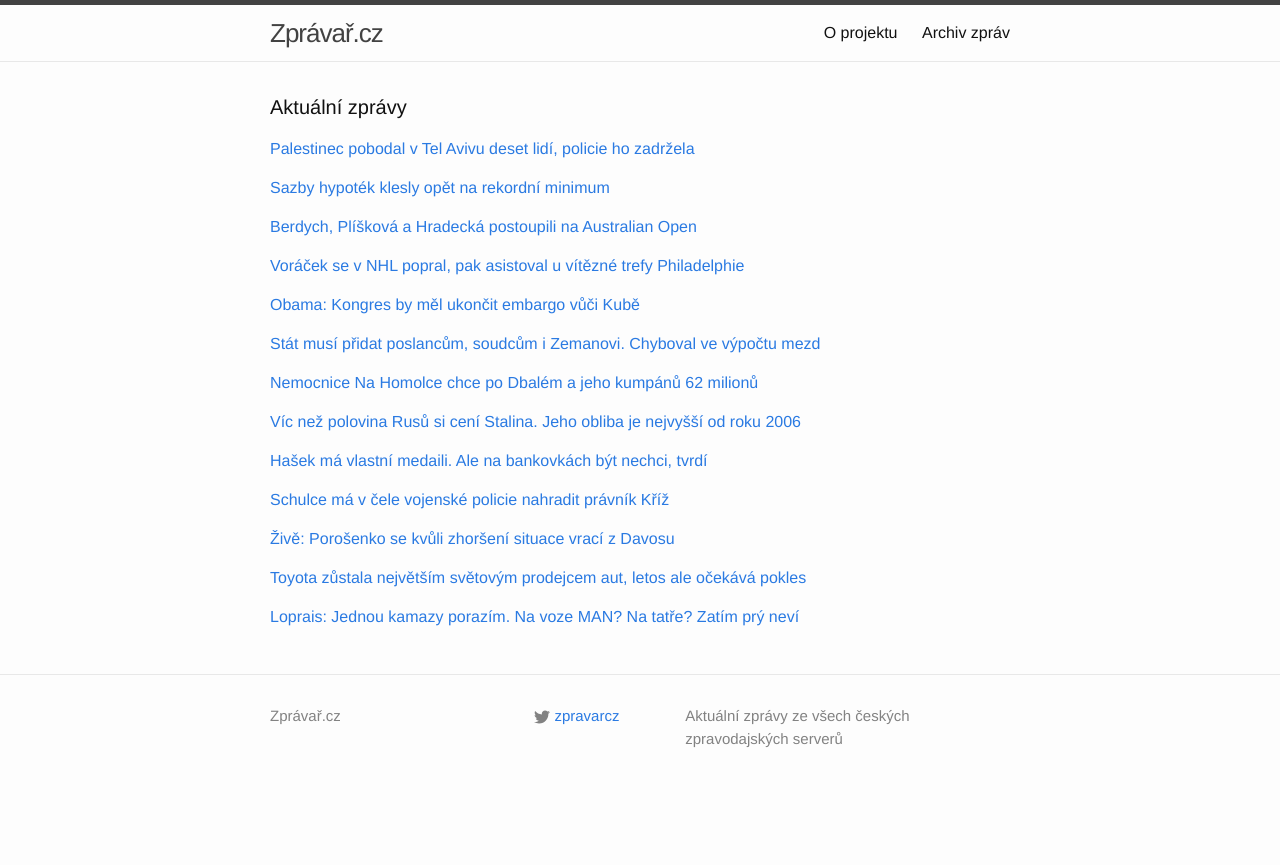
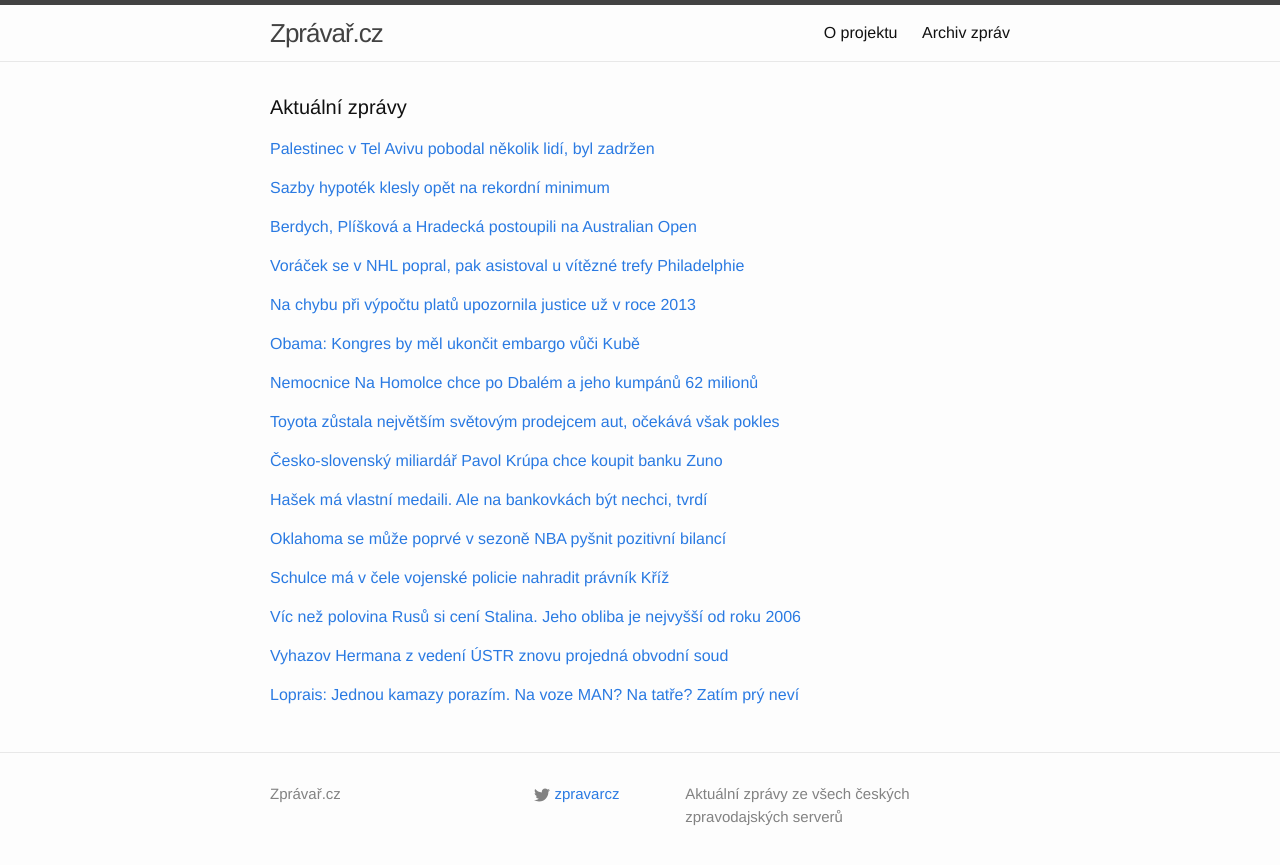
Before and after one commit to adliska/zpravar, a Jekyll site: the page built from index.html, in a window 1280 px wide. Shown: the top 865 px of the page. Built offline with Jekyll 4.4.1, drawn with Linux system fonts in a browser that asks for light colours.

Commit message:
zpravar news update

```diff
--- a/index.html
+++ b/index.html
@@ -5,16 +5,18 @@ layout: default
 <div class="home">
     <h1 class="page-heading">Aktuální zprávy</h1>
 
-<p><a href="javascript:;" onclick="toggle_visibility('zpravy0')">Palestinec pobodal v Tel Avivu deset lidí, policie ho zadržela</a></p>
+<p><a href="javascript:;" onclick="toggle_visibility('zpravy0')">Palestinec v Tel Avivu pobodal několik lidí, byl zadržen</a></p>
 <div id="zpravy0" style="display:none">
 <ul>
+<li><a href=http://zpravy.e15.cz/zahranicni/udalosti/palestinec-v-tel-avivu-pobodal-nekolik-lidi-byl-zadrzen-1155057>Palestinec v Tel Avivu pobodal několik lidí, byl zadržen - zpravy.e15.cz</a></li>
+<li><a href=http://www.rozhlas.cz/_zprava/utocnik-v-mestskem-autobusu-v-tel-avivu-pobodal-deset-lidi-policie-ho-zadrzela--1446045>Útočník v městském autobusu v Tel Avivu pobodal deset lidí, policie ho zadržela - www.rozhlas.cz</a></li>
+<li><a href=http://zpravy.e15.cz/zahranicni/udalosti/palestinec-v-tel-avivu-pobodal-deset-lidi-byl-zadrzen-1155057>Palestinec v Tel Avivu pobodal deset lidí, byl zadržen - zpravy.e15.cz</a></li>
 <li><a href=http://www.tyden.cz/rubriky/zahranici/asie-a-oceanie/palestinec-pobodal-v-tel-avivu-deset-lidi-policie-ho-zadrzela_330827.html>Palestinec pobodal v Tel Avivu deset lidí, policie ho zadržela - www.tyden.cz</a></li>
 <li><a href=http://www.lidovky.cz/palestinec-pobodal-v-tel-avivu-deset-lidi-policie-ho-zadrzela-pt1-/zpravy-svet.aspx?c=A150121_083942_ln_zahranici_mmu>Palestinec pobodal v izraelském autobusu nejméně deset lidí  - www.lidovky.cz</a></li>
 <li><a href=http://www.ceskatelevize.cz/ct24/svet/298917-nejmene-16-pobodanych-cestujicich-v-tel-avivu/>Nejméně 16 pobodaných cestujících v Tel Avivu - www.ceskatelevize.cz</a></li>
 <li><a href=http://echo24.cz/a/wVyPb>Palestinec pobodal v Tel Avivu v autobuse 10 lidí - echo24.cz</a></li>
 <li><a href=http://www.ceskatelevize.cz/ct24/svet/298917-nejmene-16-pobodanych-lidi-v-tel-avivu/>Nejméně 16 pobodaných lidí v Tel Avivu - www.ceskatelevize.cz</a></li>
 <li><a href=http://www.rozhlas.cz/_zprava/palestinec-pobodal-v-tel-avivu-nejmene-devet-lidi-policie-ho-zadrzela--1446045>Palestinec pobodal v Tel Avivu nejméně devět lidí, policie ho zadržela - www.rozhlas.cz</a></li>
-<li><a href=http://www.novinky.cz/zahranicni/blizky-a-stredni-vychod/359354-palestinec-pobodal-v-tel-avivu-16-lidi-v-autobusu.html>Palestinec pobodal v Tel Avivu 16 lidí v autobusu - www.novinky.cz</a></li>
 <li><a href=http://www.rozhlas.cz/_zprava/palestinec-pobodal-v-tel-avivu-nejmene-deset-lidi-policie-ho-zadrzela--1446045>Palestinec pobodal v Tel Avivu nejméně deset lidí, policie ho zadržela - www.rozhlas.cz</a></li>
 <li><a href=http://zpravy.idnes.cz/utok-v-autobuse-v-tel-avivu-df2-/zahranicni.aspx?c=A150121_072026_zahranicni_neh>V Tel Avivu pobodal útočník během ranní špičky v autobusu deset lidi - zpravy.idnes.cz</a></li>
 <li><a href=http://zpravy.aktualne.cz/zahranici/izraelska-policie-zastrelila-utocnika-v-tel-avivu/r~49c23966a13611e49e4b0025900fea04/>Izraelská policie zastřelila útočníka v Tel Avivu - zpravy.aktualne.cz</a></li>
@@ -55,8 +57,19 @@ layout: default
 <li><a href=http://sport.aktualne.cz/vorackuv-vecer-stihl-bitku-i-asistenci-u-vitezne-trefy/r~c84fdc0ea12f11e4ba57002590604f2e/>Voráčkův večer. Stihl bitku i asistenci u vítězné trefy - sport.aktualne.cz</a></li>
 <li><a href=http://www.sportovninoviny.cz/zpravy/voracek-se-v-nhl-pobil-a-pak-si-pripsal-asistenci-u-vitezne-trefy/1171452>Voráček se v NHL pobil a pak si připsal asistenci u vítězné trefy - www.sportovninoviny.cz</a></li>
 </ul>
-</div><p><a href="javascript:;" onclick="toggle_visibility('zpravy4')">Obama: Kongres by měl ukončit embargo vůči Kubě</a></p>
+</div><p><a href="javascript:;" onclick="toggle_visibility('zpravy4')">Na chybu při výpočtu platů upozornila justice už v roce 2013</a></p>
 <div id="zpravy4" style="display:none">
+<ul>
+<li><a href=http://www.ceskenoviny.cz/zpravy/zpravy/na-chybu-pri-vypoctu-platu-upozornila-justice-uz-v-roce-2013/1171515>Na chybu při výpočtu platů upozornila justice už v roce 2013 - www.ceskenoviny.cz</a></li>
+<li><a href=http://www.lidovky.cz/stat-musi-pridat-poslancum-soudcum-i-zemanovi-chyboval-ve-vypoctu-mezd-1ny-/zpravy-domov.aspx?c=A150121_082441_ln_domov_mmu>Stát musí přidat poslancům, soudcům i Zemanovi. Chyboval ve výpočtu mezd  - www.lidovky.cz</a></li>
+<li><a href=http://zpravy.idnes.cz/platy-ustavnich-cinitelu-se-musi-zvysit-ffs-/domaci.aspx?c=A150121_072646_domaci_aba>Soudci i poslanci mají nárok na víc, ministerstvo špatně počítá platy - zpravy.idnes.cz</a></li>
+<li><a href=http://www.ceskatelevize.cz/ct24/domaci/298916-platy-politiku-a-soudcu-se-ridi-spatnym-vypoctem/>Platy politiků a soudců se řídí špatným výpočtem - www.ceskatelevize.cz</a></li>
+<li><a href=http://www.denik.cz/z_domova/platy-politiku-a-soudcu-jsou-dle-soudu-kvuli-chybe-statu-nizsi-20150121.html>Soud: Kvůli pochybení státu jsou platy politiků a soudců nižší - www.denik.cz</a></li>
+<li><a href=http://zpravy.aktualne.cz/domaci/soud-platy-politiku-a-soudcu-jsou-kvuli-chybe-statu-nizsi/r~35414396a13211e49bec0025900fea04/>Soud: Platy politiků a soudců jsou kvůli chybě státu nižší - zpravy.aktualne.cz</a></li>
+<li><a href=http://www.ceskenoviny.cz/zpravy/zpravy/ln-platy-politiku-a-soudcu-jsou-dle-soudu-kvuli-chybe-statu-nizsi/1171427>LN: Platy politiků a soudců jsou dle soudu kvůli chybě státu nižší - www.ceskenoviny.cz</a></li>
+</ul>
+</div><p><a href="javascript:;" onclick="toggle_visibility('zpravy5')">Obama: Kongres by měl ukončit embargo vůči Kubě</a></p>
+<div id="zpravy5" style="display:none">
 <ul>
 <li><a href=http://www.tyden.cz/rubriky/zahranici/amerika/obama-kongres-by-mel-ukoncit-embargo-vuci-kube_330819.html>Obama: Kongres by měl ukončit embargo vůči Kubě - www.tyden.cz</a></li>
 <li><a href=http://www.lidovky.cz/kongres-by-mel-podle-obamy-ukoncit-embargo-vuci-kube-fyq-/zpravy-svet.aspx?c=A150121_073704_ln_zahranici_mmu>Embargo vůči Kubě prý nefunguje, Obama po půlstoletí vyzval k jeho zrušení  - www.lidovky.cz</a></li>
@@ -65,16 +78,6 @@ layout: default
 <li><a href=http://zpravy.aktualne.cz/zahranici/usa-dovedou-boj-proti-is-k-viteznemu-konci-rekl-obama/r~f5574b70a12911e49f60002590604f2e/>Krizi jsme překonali, řekl Obama. Chce víc peněz do vzdělání - zpravy.aktualne.cz</a></li>
 <li><a href=http://www.ceskenoviny.cz/zpravy/zpravy/obama-prislibil-otocit-stranku-s-recesi-i-porazit-islamsky-stat/1171030>Obama přislíbil otočit stránku s recesí i porazit Islámský stát - www.ceskenoviny.cz</a></li>
 <li><a href=http://www.rozhlas.cz/_zprava/obama-vyzval-americky-kongres-k-ukonceni-embarga-vuci-kube--1446033>Obama vyzval americký Kongres k ukončení embarga vůči Kubě - www.rozhlas.cz</a></li>
-</ul>
-</div><p><a href="javascript:;" onclick="toggle_visibility('zpravy5')">Stát musí přidat poslancům, soudcům i Zemanovi. Chyboval ve výpočtu mezd </a></p>
-<div id="zpravy5" style="display:none">
-<ul>
-<li><a href=http://www.lidovky.cz/stat-musi-pridat-poslancum-soudcum-i-zemanovi-chyboval-ve-vypoctu-mezd-1ny-/zpravy-domov.aspx?c=A150121_082441_ln_domov_mmu>Stát musí přidat poslancům, soudcům i Zemanovi. Chyboval ve výpočtu mezd  - www.lidovky.cz</a></li>
-<li><a href=http://zpravy.idnes.cz/platy-ustavnich-cinitelu-se-musi-zvysit-ffs-/domaci.aspx?c=A150121_072646_domaci_aba>Soudci i poslanci mají nárok na víc, ministerstvo špatně počítá platy - zpravy.idnes.cz</a></li>
-<li><a href=http://www.ceskatelevize.cz/ct24/domaci/298916-platy-politiku-a-soudcu-se-ridi-spatnym-vypoctem/>Platy politiků a soudců se řídí špatným výpočtem - www.ceskatelevize.cz</a></li>
-<li><a href=http://www.denik.cz/z_domova/platy-politiku-a-soudcu-jsou-dle-soudu-kvuli-chybe-statu-nizsi-20150121.html>Soud: Kvůli pochybení státu jsou platy politiků a soudců nižší - www.denik.cz</a></li>
-<li><a href=http://zpravy.aktualne.cz/domaci/soud-platy-politiku-a-soudcu-jsou-kvuli-chybe-statu-nizsi/r~35414396a13211e49bec0025900fea04/>Soud: Platy politiků a soudců jsou kvůli chybě státu nižší - zpravy.aktualne.cz</a></li>
-<li><a href=http://www.ceskenoviny.cz/zpravy/zpravy/ln-platy-politiku-a-soudcu-jsou-dle-soudu-kvuli-chybe-statu-nizsi/1171427>LN: Platy politiků a soudců jsou dle soudu kvůli chybě státu nižší - www.ceskenoviny.cz</a></li>
 </ul>
 </div><p><a href="javascript:;" onclick="toggle_visibility('zpravy6')">Nemocnice Na Homolce chce po Dbalém a jeho kumpánů 62 milionů</a></p>
 <div id="zpravy6" style="display:none">
@@ -85,43 +88,59 @@ layout: default
 <li><a href=http://zpravy.aktualne.cz/domaci/nemocnice-na-homolce-chce-po-svem-exrediteli-nahradu-skody/r~5073d212a13e11e490f70025900fea04/>Nemocnice Na Homolce chce po svém exřediteli 62 milionů Kč - zpravy.aktualne.cz</a></li>
 <li><a href=http://www.lidovky.cz/kauza-homolka-nemocnice-chce-po-dbalem-a-spol-62-milionu-pp1-/zpravy-domov.aspx?c=A150120_155300_ln_domov_ogo>Kauza Homolka: nemocnice chce po Dbalém a spol. 62 milionů  - www.lidovky.cz</a></li>
 </ul>
-</div><p><a href="javascript:;" onclick="toggle_visibility('zpravy7')">Víc než polovina Rusů si cení Stalina. Jeho obliba je nejvyšší od roku 2006</a></p>
+</div><p><a href="javascript:;" onclick="toggle_visibility('zpravy7')">Toyota zůstala největším světovým prodejcem aut, očekává však pokles</a></p>
 <div id="zpravy7" style="display:none">
+<ul>
+<li><a href=http://byznys.ihned.cz/c1-63413190-toyota-zustala-nejvetsim-svetovym-prodejcem-aut-ocekava-vsak-pokles>Toyota zůstala největším světovým prodejcem aut, očekává však pokles - byznys.ihned.cz</a></li>
+<li><a href=http://byznys.ihned.cz/c1-63413190-toyota-zustala-nejvetsim-svetovym-prodejcem-aut-letos-ale-ocekava-pokles>Toyota zůstala největším světovým prodejcem aut, letos ale očekává pokles - byznys.ihned.cz</a></li>
+<li><a href=http://zpravy.e15.cz/byznys/prumysl-a-energetika/toyota-loni-pred-volkswagenem-uhajila-pozici-svetove-jednicky-asi-naposled-1155027>Toyota loni před Volkswagenem uhájila pozici světové jedničky. Asi naposled - zpravy.e15.cz</a></li>
+<li><a href=http://www.financninoviny.cz/zpravodajstvi/zpravy/toyota-zustala-nejvetsim-svetovym-prodejcem-aut-ceka-ale-pokles/1171486>Toyota zůstala největším světovým prodejcem aut, čeká ale pokles - www.financninoviny.cz</a></li>
+</ul>
+</div><p><a href="javascript:;" onclick="toggle_visibility('zpravy8')">Česko-slovenský miliardář Pavol Krúpa chce koupit banku Zuno</a></p>
+<div id="zpravy8" style="display:none">
+<ul>
+<li><a href=http://byznys.ihned.cz/c1-63413560-cesko-slovensky-miliardar-pavol-krupa-chce-koupit-banku-zuno>Česko-slovenský miliardář Pavol Krúpa chce koupit banku Zuno - byznys.ihned.cz</a></li>
+<li><a href=http://byznys.ihned.cz/c1-63413560-cesko-slovensky-miliardar-pavol-krupa-chce-koupit-zuno-banku>Česko-slovenský miliardář Pavol Krúpa chce koupit banku Zuno - byznys.ihned.cz</a></li>
+<li><a href=http://zpravy.aktualne.cz/ekonomika/o-koupi-banky-zuno-ma-zajem-slovensky-financnik-krupa/r~c63c51caa14511e4a7d8002590604f2e/>Zuno chce slovenský finančník Krúpa, zajímá se i spořitelna - zpravy.aktualne.cz</a></li>
+<li><a href=http://zpravy.e15.cz/domaci/ekonomika/banku-zuno-chce-ziskat-slovensky-financnik-krupa-1155052>Banku Zuno chce získat slovenský finančník Krúpa - zpravy.e15.cz</a></li>
+</ul>
+</div><p><a href="javascript:;" onclick="toggle_visibility('zpravy9')">Hašek má vlastní medaili. Ale na bankovkách být nechci, tvrdí</a></p>
+<div id="zpravy9" style="display:none">
+<ul>
+<li><a href=http://hokej.idnes.cz/dominik-hasek-medaile-rozhovor-dmo-/nhl.aspx?c=A150120_213133_nhl_ten>Hašek má vlastní medaili. Ale na bankovkách být nechci, tvrdí - hokej.idnes.cz</a></li>
+<li><a href=http://sport.aktualne.cz/ceska-mincovna-vyrobila-pametni-medaile-s-dominikem-haskem/r~f13df812a0d011e4b98c002590604f2e/>Česká mincovna vyrobila pamětní medaile s Dominikem Haškem - sport.aktualne.cz</a></li>
+<li><a href=http://www.tyden.cz/rubriky/sport/ostatni-sporty/nechci-byt-na-penezich-ma-jasno-hasek-mozna-az-jako-prezident_330811.html>Nechci být na penězích! má jasno Hašek. Možná až jako prezident - www.tyden.cz</a></li>
+</ul>
+</div><p><a href="javascript:;" onclick="toggle_visibility('zpravy10')">Oklahoma se může poprvé v sezoně NBA pyšnit pozitivní bilancí</a></p>
+<div id="zpravy10" style="display:none">
+<ul>
+<li><a href=http://sport.idnes.cz/vysledky-basketbalove-nba-dcg-/basket.aspx?c=A150121_095036_sport-basket_par>Oklahoma se může poprvé v sezoně NBA pyšnit pozitivní bilancí - sport.idnes.cz</a></li>
+<li><a href=http://www.denik.cz/ostatni_sport/basketbaliste-oklahomy-maji-poprve-v-sezone-pozitivni-bilanci-20150121.html>Basketbalisté Oklahomy mají poprvé v sezoně pozitivní bilanci - www.denik.cz</a></li>
+<li><a href=http://sport.aktualne.cz/oklahoma-ma-v-nba-poprve-v-sezone-pozitivni-bilanci/r~43f00652a14b11e490f70025900fea04/>Oklahoma má v NBA poprvé v sezoně pozitivní bilanci - sport.aktualne.cz</a></li>
+</ul>
+</div><p><a href="javascript:;" onclick="toggle_visibility('zpravy11')">Schulce má v čele vojenské policie nahradit právník Kříž</a></p>
+<div id="zpravy11" style="display:none">
+<ul>
+<li><a href=http://zpravy.idnes.cz/zmeny-ve-vedeni-vojenske-policie-d4z-/domaci.aspx?c=A150121_090536_domaci_neh>Schulce má v čele vojenské policie nahradit právník Kříž - zpravy.idnes.cz</a></li>
+<li><a href=http://zpravy.aktualne.cz/domaci/zmena-v-cele-vojenske-policie-schulce-ma-nahradit-kriz/r~c6df3378a13a11e49e4b0025900fea04/>Změna v čele vojenské policie: Schulce má nahradit Kříž - zpravy.aktualne.cz</a></li>
+<li><a href=http://www.ceskenoviny.cz/zpravy/zpravy/schulce-ma-v-cele-vojenske-policie-nahradit-pravnik-kriz/1171465>Schulce má v čele vojenské policie nahradit právník Kříž - www.ceskenoviny.cz</a></li>
+</ul>
+</div><p><a href="javascript:;" onclick="toggle_visibility('zpravy12')">Víc než polovina Rusů si cení Stalina. Jeho obliba je nejvyšší od roku 2006</a></p>
+<div id="zpravy12" style="display:none">
 <ul>
 <li><a href=http://zahranicni.ihned.cz/c1-63413160-vic-nez-polovina-rusu-si-ceni-stalina-jeho-obliba-je-nejvyssi-od-roku-2006>Víc než polovina Rusů si cení Stalina. Jeho obliba je nejvyšší od roku 2006 - zahranicni.ihned.cz</a></li>
 <li><a href=http://www.ceskenoviny.cz/zpravy/zpravy/vice-nez-polovina-rusu-ocenuje-stalina/1171423>Více než polovina Rusů oceňuje Stalina - www.ceskenoviny.cz</a></li>
 <li><a href=http://www.novinky.cz/zahranicni/evropa/359353-vice-nez-polovina-rusu-ocenuje-stalina.html>Více než polovina Rusů oceňuje Stalina  - www.novinky.cz</a></li>
 </ul>
-</div><p><a href="javascript:;" onclick="toggle_visibility('zpravy8')">Hašek má vlastní medaili. Ale na bankovkách být nechci, tvrdí</a></p>
-<div id="zpravy8" style="display:none">
+</div><p><a href="javascript:;" onclick="toggle_visibility('zpravy13')">Vyhazov Hermana z vedení ÚSTR znovu projedná obvodní soud</a></p>
+<div id="zpravy13" style="display:none">
 <ul>
-<li><a href=http://hokej.idnes.cz/dominik-hasek-medaile-rozhovor-dmo-/nhl.aspx?c=A150120_213133_nhl_ten>Hašek má vlastní medaili. Ale na bankovkách být nechci, tvrdí - hokej.idnes.cz</a></li>
-<li><a href=http://sport.aktualne.cz/ceska-mincovna-vyrobila-pametni-medaile-s-dominikem-haskem/r~f13df812a0d011e4b98c002590604f2e/>Česká mincovna vyrobila pamětní medaile s Dominikem Haškem - sport.aktualne.cz</a></li>
-<li><a href=http://www.tyden.cz/rubriky/sport/ostatni-sporty/nechci-byt-na-penezich-ma-jasno-hasek-mozna-az-jako-prezident_330811.html>Nechci být na penězích! má jasno Hašek. Možná až jako prezident - www.tyden.cz</a></li>
+<li><a href=http://zpravy.idnes.cz/soud-opet-resi-vypoved-hermana-z-ustr-d85-/domaci.aspx?c=A150121_095739_domaci_neh>Vyhazov Hermana z vedení ÚSTR znovu projedná obvodní soud - zpravy.idnes.cz</a></li>
+<li><a href=http://zpravy.aktualne.cz/domaci/odvolani-hermana-z-vedeni-ustr-bylo-v-poradku-rozhodl-soud/r~5cd21d4aa14b11e4a7d8002590604f2e/>Odvolání Hermana z vedení ÚSTR bylo v pořádku, rozhodl soud - zpravy.aktualne.cz</a></li>
+<li><a href=http://www.rozhlas.cz/_zprava/bude-mit-ustr-dva-sefy-soud-rozhodne-o-platnosti-hermanovy-vypovedi--1446029>Bude mít ÚSTR dva šéfy? Soud rozhodne o platnosti Hermanovy výpovědi - www.rozhlas.cz</a></li>
 </ul>
-</div><p><a href="javascript:;" onclick="toggle_visibility('zpravy9')">Schulce má v čele vojenské policie nahradit právník Kříž</a></p>
-<div id="zpravy9" style="display:none">
-<ul>
-<li><a href=http://zpravy.idnes.cz/zmeny-ve-vedeni-vojenske-policie-d4z-/domaci.aspx?c=A150121_090536_domaci_neh>Schulce má v čele vojenské policie nahradit právník Kříž - zpravy.idnes.cz</a></li>
-<li><a href=http://zpravy.aktualne.cz/domaci/zmena-v-cele-vojenske-policie-schulce-ma-nahradit-kriz/r~c6df3378a13a11e49e4b0025900fea04/>Změna v čele vojenské policie: Schulce má nahradit Kříž - zpravy.aktualne.cz</a></li>
-<li><a href=http://www.ceskenoviny.cz/zpravy/zpravy/schulce-ma-v-cele-vojenske-policie-nahradit-pravnik-kriz/1171465>Schulce má v čele vojenské policie nahradit právník Kříž - www.ceskenoviny.cz</a></li>
-</ul>
-</div><p><a href="javascript:;" onclick="toggle_visibility('zpravy10')">Živě: Porošenko se kvůli zhoršení situace vrací z Davosu</a></p>
-<div id="zpravy10" style="display:none">
-<ul>
-<li><a href=http://zpravy.aktualne.cz/zahranici/zive-streda-21-ledna-ukrajina-rusko-separatiste/r~27a85b609d5511e4ba57002590604f2e/>Živě: Porošenko se kvůli zhoršení situace vrací z Davosu - zpravy.aktualne.cz</a></li>
-<li><a href=http://www.ceskenoviny.cz/zpravy/zpravy/porosenko-se-kvuli-zhorseni-situace-vraci-z-davosu/1171421>Porošenko se kvůli zhoršení situace vrací z Davosu - www.ceskenoviny.cz</a></li>
-<li><a href=http://www.rozhlas.cz/_zprava/separatiste-vytlacili-ukrajinske-sily-z-kontrolniho-stanoviste-u-luhansku--1446028>Separatisté vytlačili ukrajinské síly z kontrolního stanoviště u Luhansku - www.rozhlas.cz</a></li>
-</ul>
-</div><p><a href="javascript:;" onclick="toggle_visibility('zpravy11')">Toyota zůstala největším světovým prodejcem aut, letos ale očekává pokles</a></p>
-<div id="zpravy11" style="display:none">
-<ul>
-<li><a href=http://byznys.ihned.cz/c1-63413190-toyota-zustala-nejvetsim-svetovym-prodejcem-aut-letos-ale-ocekava-pokles>Toyota zůstala největším světovým prodejcem aut, letos ale očekává pokles - byznys.ihned.cz</a></li>
-<li><a href=http://zpravy.e15.cz/byznys/prumysl-a-energetika/toyota-loni-pred-volkswagenem-uhajila-pozici-svetove-jednicky-asi-naposled-1155027>Toyota loni před Volkswagenem uhájila pozici světové jedničky. Asi naposled - zpravy.e15.cz</a></li>
-<li><a href=http://www.financninoviny.cz/zpravodajstvi/zpravy/toyota-zustala-nejvetsim-svetovym-prodejcem-aut-ceka-ale-pokles/1171486>Toyota zůstala největším světovým prodejcem aut, čeká ale pokles - www.financninoviny.cz</a></li>
-</ul>
-</div><p><a href="javascript:;" onclick="toggle_visibility('zpravy12')">Loprais: Jednou kamazy porazím. Na voze MAN? Na tatře? Zatím prý neví</a></p>
-<div id="zpravy12" style="display:none">
+</div><p><a href="javascript:;" onclick="toggle_visibility('zpravy14')">Loprais: Jednou kamazy porazím. Na voze MAN? Na tatře? Zatím prý neví</a></p>
+<div id="zpravy14" style="display:none">
 <ul>
 <li><a href=http://sport.idnes.cz/ales-loprais-dakar-rozhovor-d1e-/motorsport.aspx?c=A150120_185149_motorsport_ten>Loprais: Jednou kamazy porazím. Na voze MAN? Na tatře? Zatím prý neví - sport.idnes.cz</a></li>
 <li><a href=http://www.tyden.cz/rubriky/sport/motorismus/rallye-dakar/loprais-resi-budoucnost-srdce-mluvi-pro-tatru-rozum-pro-man_330816.html>Loprais řeší budoucnost. Srdce mluví pro tatru, rozum pro MAN - www.tyden.cz</a></li>
```
